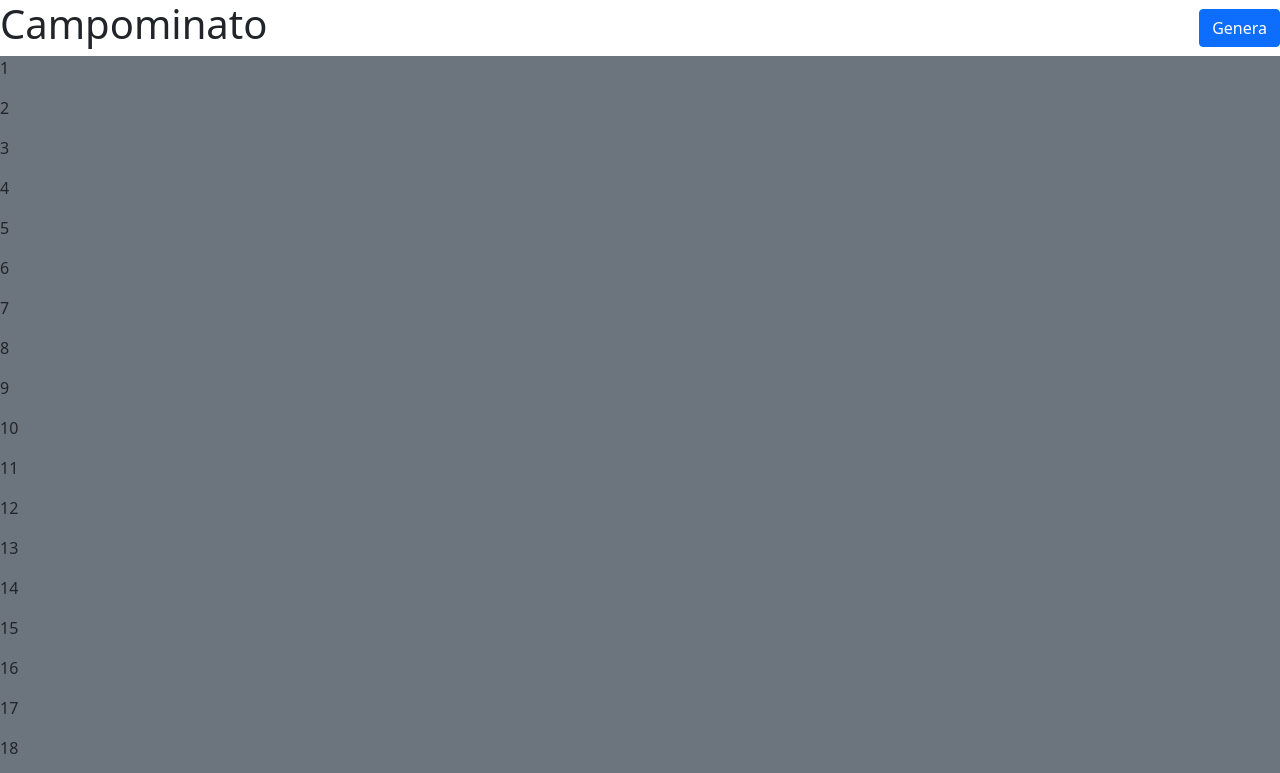
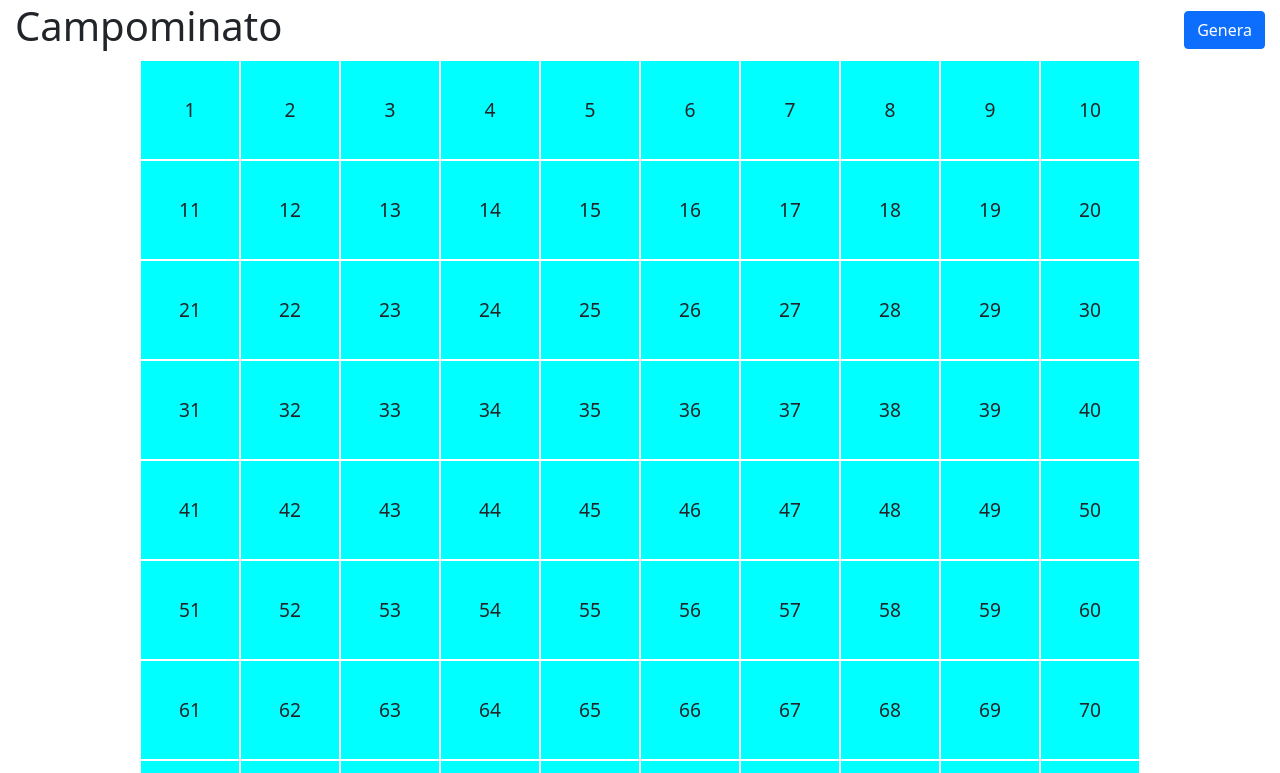
Before and after one commit to DavideAlovisio13/js-campominato-grid, a plain HTML site: page index.html in a window 1280 px wide. Shown: the top 773 px of the page. Drawn offline with nearby package versions, Linux system fonts and the light colour scheme.

Commit message:
(css) add style classes

```diff
--- a/css/style.css
+++ b/css/style.css
@@ -8,3 +8,29 @@ html {
     scroll-behavior: smooth;
     font-family: "Josefin Sans", sans-serif;;
 }
+
+.grid {
+    width: 1000px;
+    height: 1000px;
+    margin: auto;
+}
+.playcell {
+    height: 100px;
+    width: 100px;
+    display: flex;
+    justify-content: center;
+    align-items: center;
+    background-color: aqua;
+    border-style: inset;
+    border: 1px solid white;
+}
+p {
+    margin-bottom: 0;
+    font-size: 1.2em;
+}
+
+nav, footer {
+    height: 60px;
+    padding-left: 15px;
+    padding-right: 15px;
+}
--- a/index.html
+++ b/index.html
@@ -19,15 +19,20 @@
 </head>
 
 <body>
-    <nav class="d-flex align-items-center justify-content-between ">
+    <nav class="d-flex align-items-center justify-content-between">
         <h1>Campominato</h1>
         <button type="button" class="btn btn-primary">
             Genera
         </button>
     </nav>
-    <div class="grid w-100 vh-100 bg-secondary " id="contgrid">
+    <div class="grid bg-secondary d-flex flex-wrap align-items-center justify-content-center" id="contgrid">
+    </div>
+    <footer class="d-flex align-items-center justify-content-start">
+        <div>
+            <p>Made with &hearts; by <a href="">Boolean</a></p>
+        </div>
+    </footer>
 
-    </div>
 
 
     <script src="js/script.js"></script>
--- a/js/script.js
+++ b/js/script.js
@@ -22,14 +22,12 @@ Le validazioni e i controlli possiamo farli anche in un secondo momento.
 
 const genBtn = document.querySelector('.btn');
 const divCont = document.getElementById('contgrid');
-const playGrid = document.createElement('div');
-divCont.appendChild(playGrid);
 console.log(divCont);
 
 function createNewCell(element) {
     const playCells = document.createElement('div');
     playCells.className = ('playcell');
-    playGrid.append(playCells);
+    divCont.append(playCells);
     return playCells;
 }
 
```
